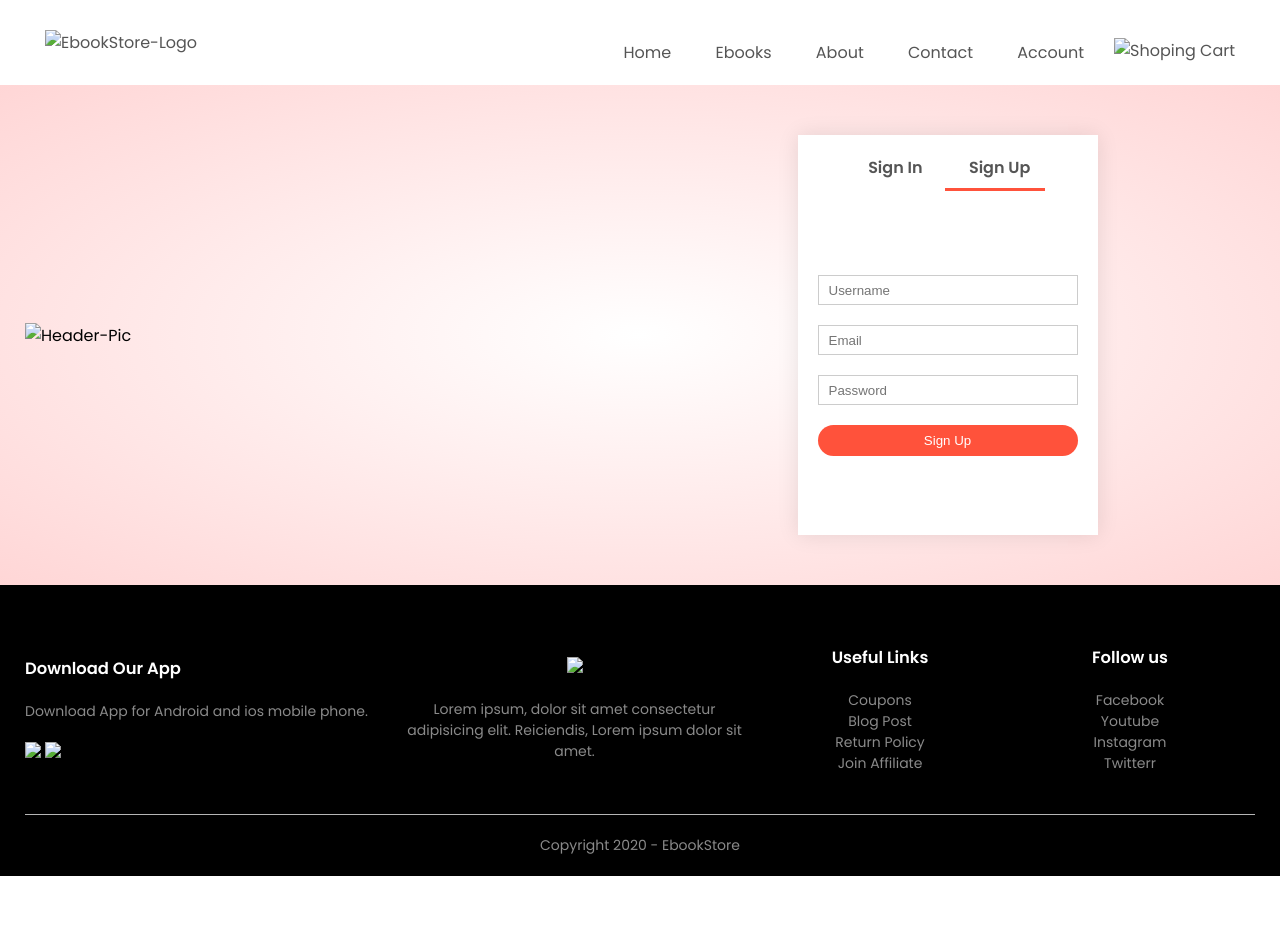
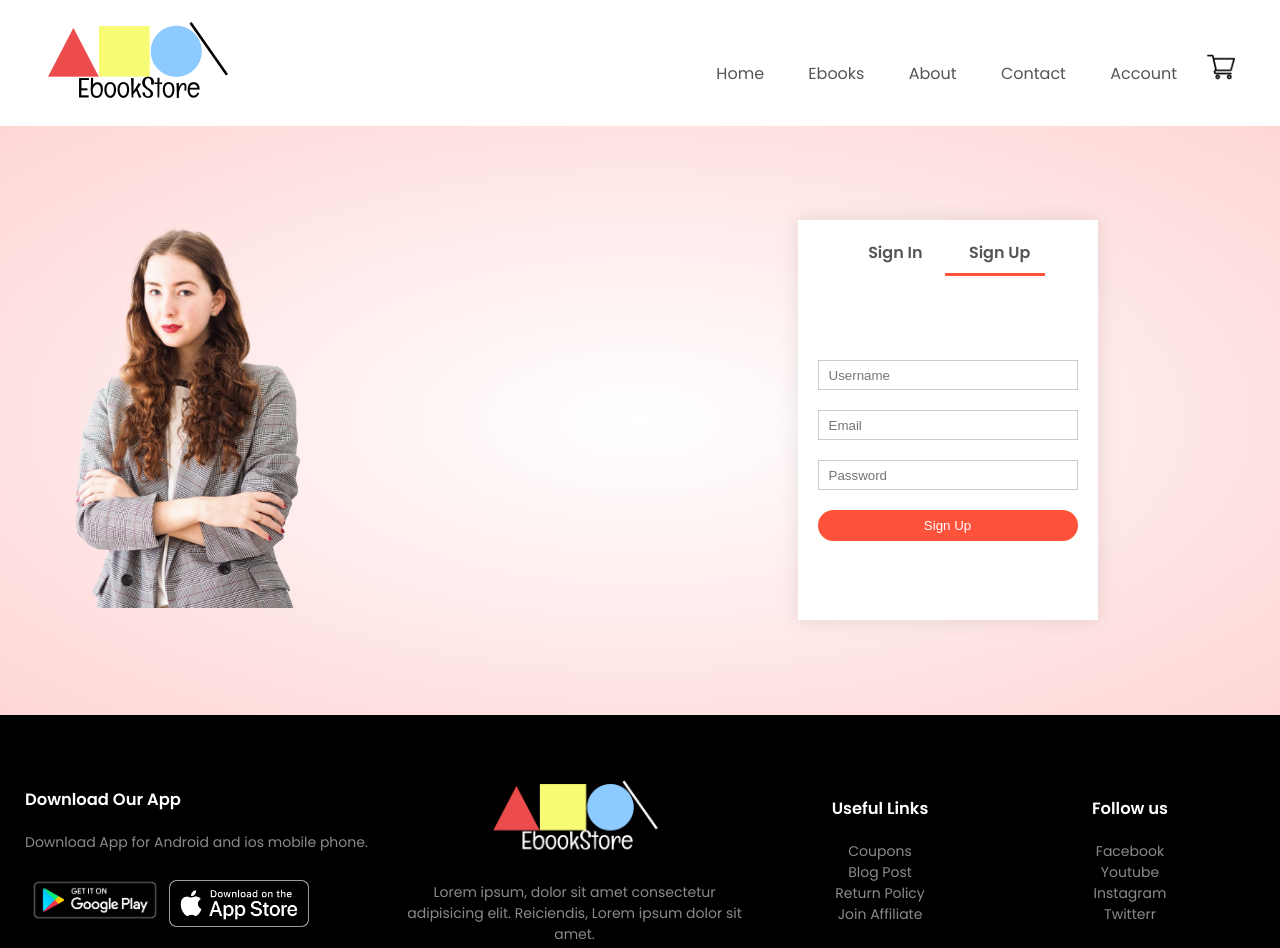
Before and after one commit to vanshraina/Book-Store_, a plain HTML site: page account.html in a window 1280 px wide. Shown: the top 948 px of the page. Before the commit the page ends 876 px from the top, so only its background shows below. Drawn offline with Linux system fonts and the light colour scheme.

Commit message:
Update account.html

```diff
--- a/account.html
+++ b/account.html
@@ -23,7 +23,7 @@
       <div class="navbar">
         <div class="logo">
           <a href="index.html">
-            <img src="images/EbookStore-Logo.png" alt="EbookStore-Logo" />
+            <img src="EbookStore-Logo.png" alt="EbookStore-Logo" />
           </a>
         </div>
         <!----------  Nav Bar ------------------>
@@ -38,14 +38,14 @@
         </nav>
         <a href="cart.html">
           <img
-            src="images/cart.png"
+            src="cart.png"
             alt="Shoping Cart"
             width="28px"
             height="28px"
             style="margin-left: 10px; margin-top: 15px"
           />
         </a>
-        <img src="images/menu.png" class="menu-icon" onclick="menutoggle()" />
+        <img src="menu.png" class="menu-icon" onclick="menutoggle()" />
       </div>
     </div>
 
@@ -54,7 +54,7 @@
       <div class="container">
         <div class="row">
           <div class="col-2">
-            <img src="images/header-pic.png" alt="Header-Pic" width="50%" />
+            <img src="header-pic.png" alt="Header-Pic" width="50%" />
           </div>
           <div class="col-2">
             <div class="form-container">
@@ -91,12 +91,12 @@
             <h3>Download Our App</h3>
             <p>Download App for Android and ios mobile phone.</p>
             <div class="app-logo">
-              <img src="images/Playstore.png" />
-              <img src="images/Applestore.png" />
+              <img src="Playstore.png" />
+              <img src="Applestore.png" />
             </div>
           </div>
           <div class="footer-col-2">
-            <img src="images/EbookStore-Logo-footer.png" />
+            <img src="EbookStore-Logo-footer.png" />
             <p>
               Lorem ipsum, dolor sit amet consectetur adipisicing elit.
               Reiciendis, Lorem ipsum dolor sit amet.
```
